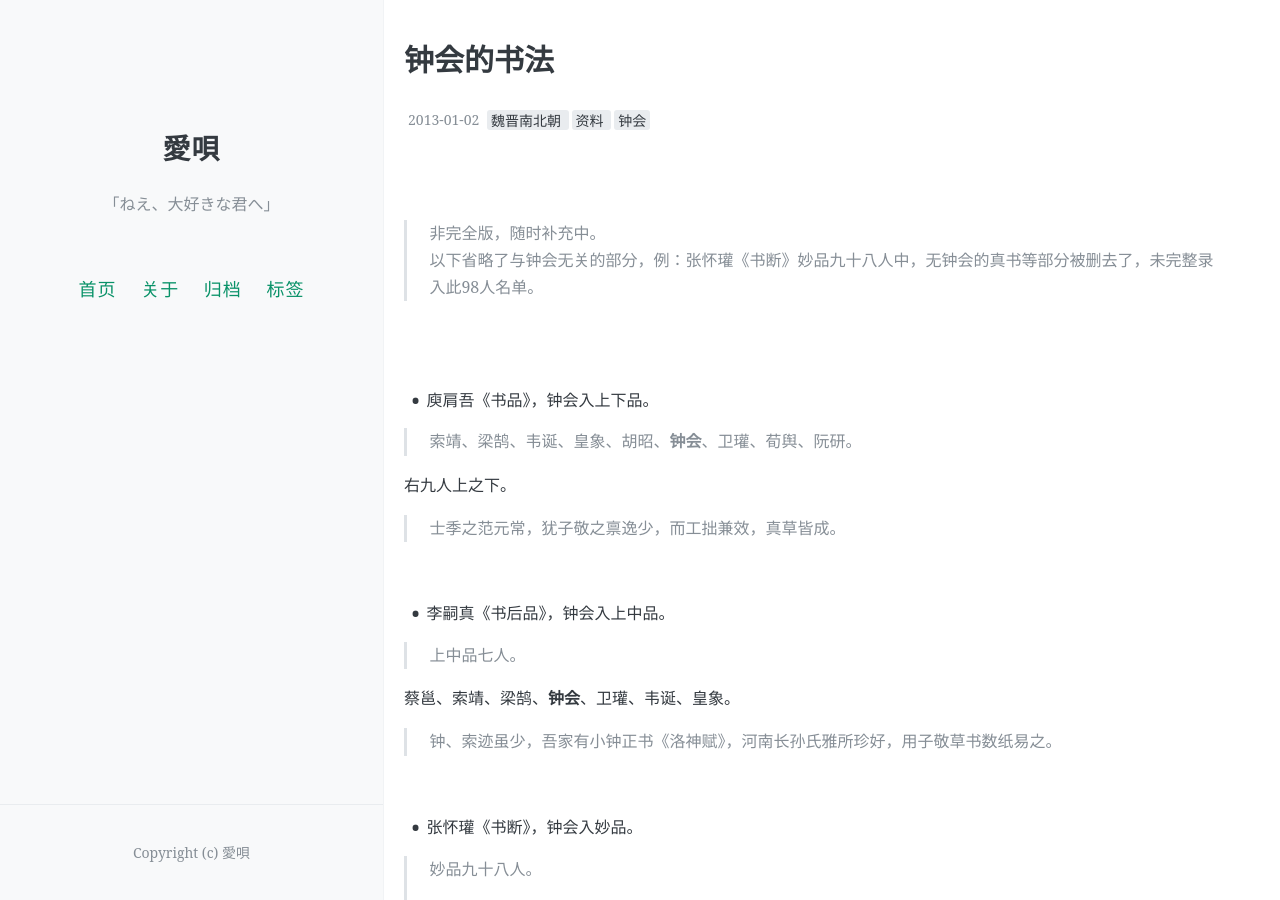
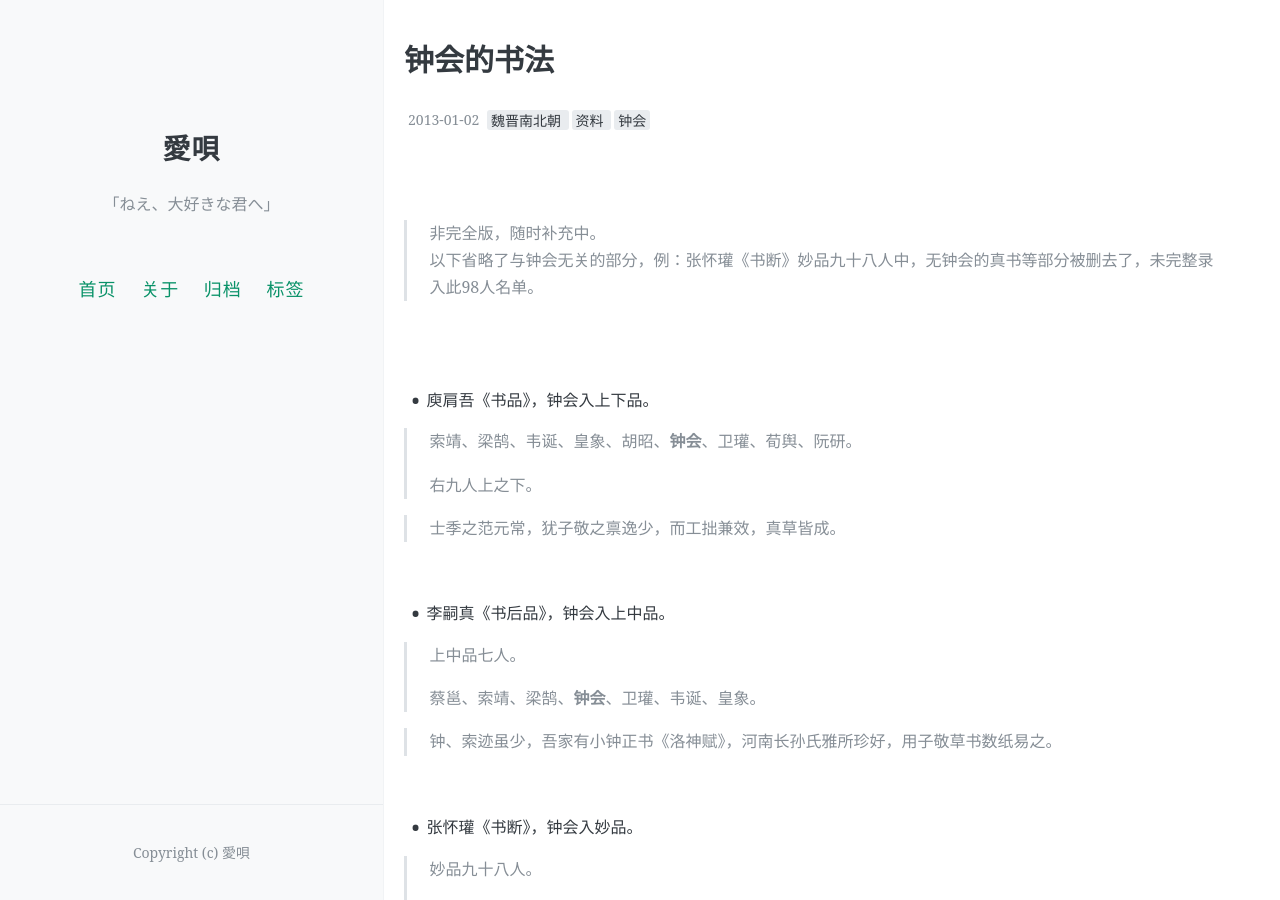
Before and after one commit to aiuta264/aiuta, a Jekyll site: the page built from _posts/2013-01-02-shufa_zhonghui.md, in a window 1280 px wide and 900 px high. Built offline with Jekyll 4.4.1, drawn with Linux system fonts in a browser that asks for light colours; comment, search, counter and statistics services are not loaded.

```diff
--- a/_posts/2013-01-02-shufa_zhonghui.md
+++ b/_posts/2013-01-02-shufa_zhonghui.md
@@ -20,8 +20,8 @@ comments: true
 * 庾肩吾《书品》，钟会入上下品。
 
 >索靖、梁鹄、韦诞、皇象、胡昭、**钟会**、卫瓘、荀舆、阮研。
-
-右九人上之下。
+>
+>右九人上之下。
 
 >士季之范元常，犹子敬之禀逸少，而工拙兼效，真草皆成。
 
@@ -30,8 +30,8 @@ comments: true
 * 李嗣真《书后品》，钟会入上中品。
 
 >上中品七人。
-
-蔡邕、索靖、梁鹄、**钟会**、卫瓘、韦诞、皇象。
+>
+>蔡邕、索靖、梁鹄、**钟会**、卫瓘、韦诞、皇象。
 
 >钟、索迹虽少，吾家有小钟正书《洛神赋》，河南长孙氏雅所珍好，用子敬草书数纸易之。
 
@@ -56,25 +56,32 @@ comments: true
 * 张怀瓘《书估》，钟会入第二等。
 
 >蔡邕、张昶、荀勖、皇象、韦诞、**钟会**。
-度德比义，并崔、张之亚也，可微劣右军行书之价。以上六人第二等。
+>
+>度德比义，并崔、张之亚也，可微劣右军行书之价。以上六人第二等。
 
 <br>
 
 * 张怀瓘《书议》，钟会为真书第五、章书第六、草书第七。
 
 >其有名迹俱显者一十九人，列之于后：
-崔瑗、张芝、张昶、钟繇、**钟会**、韦诞、皇象、嵇康、卫瓘、卫夫人、索靖、谢安、王导、王敦、王廙、王洽、王珉、王羲之、王献之。
-然则千百年间得其妙者，不越此数十人。各能声飞万里，荣擢百代。……今虽录其品格，岂独称其材能。皆先其天性，后其习学，纵异形奇体，辄以情理一贯，终不出于洪荒之外，必不离于工拙之间。然智则无涯，法固不定，且以风神骨气者居上，妍美功用者居下。
-真书：逸少第一、元常第二、世将第三、子敬第四、**士季第五**、文静第六、茂弘第七。
-章书：子玉第一、伯英第二、幼安第三、伯玉第四、逸少第五、**士季第六**、子敬第七、休明第八。
-草书：伯英第一、叔夜第二、子敬第三、处冲第四、世将第五、仲将第六、**士季第七**、逸少第八。
+>
+>崔瑗、张芝、张昶、钟繇、**钟会**、韦诞、皇象、嵇康、卫瓘、卫夫人、索靖、谢安、王导、王敦、王廙、王洽、王珉、王羲之、王献之。
+>
+>然则千百年间得其妙者，不越此数十人。各能声飞万里，荣擢百代。……今虽录其品格，岂独称其材能。皆先其天性，后其习学，纵异形奇体，辄以情理一贯，终不出于洪荒之外，必不离于工拙之间。然智则无涯，法固不定，且以风神骨气者居上，妍美功用者居下。
+>
+>真书：逸少第一、元常第二、世将第三、子敬第四、**士季第五**、文静第六、茂弘第七。
+>
+>章书：子玉第一、伯英第二、幼安第三、伯玉第四、逸少第五、**士季第六**、子敬第七、休明第八。
+>
+>草书：伯英第一、叔夜第二、子敬第三、处冲第四、世将第五、仲将第六、**士季第七**、逸少第八。
 
 <br>
 
 * 韦续《墨薮·九品书》，钟会八分入上下品。
 
 >上下十三人。
-汉武帝行草八分、汉张彭祖行草、**魏钟会八分**、晋庾亮妻荀夫人正行隶篆、晋庾翼行草、晋谢安行草、晋桓温行草、晋虞安吉正草大篆、宋羊欣草隶、陈智永禅师正草、晋王洽八分隶、梁武帝正行草篆、晋庾亮行草。
+>
+>汉武帝行草八分、汉张彭祖行草、**魏钟会八分**、晋庾亮妻荀夫人正行隶篆、晋庾翼行草、晋谢安行草、晋桓温行草、晋虞安吉正草大篆、宋羊欣草隶、陈智永禅师正草、晋王洽八分隶、梁武帝正行草篆、晋庾亮行草。
 
 <br>
 
```
